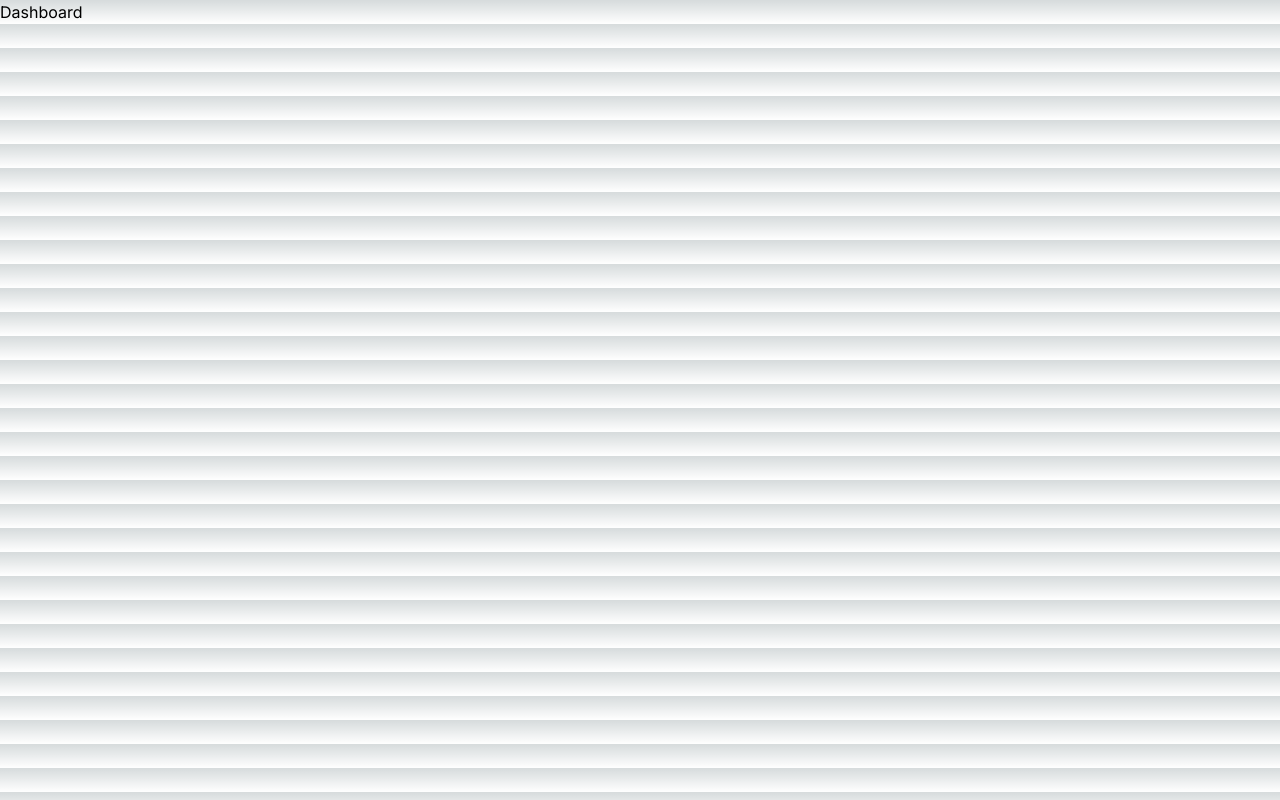
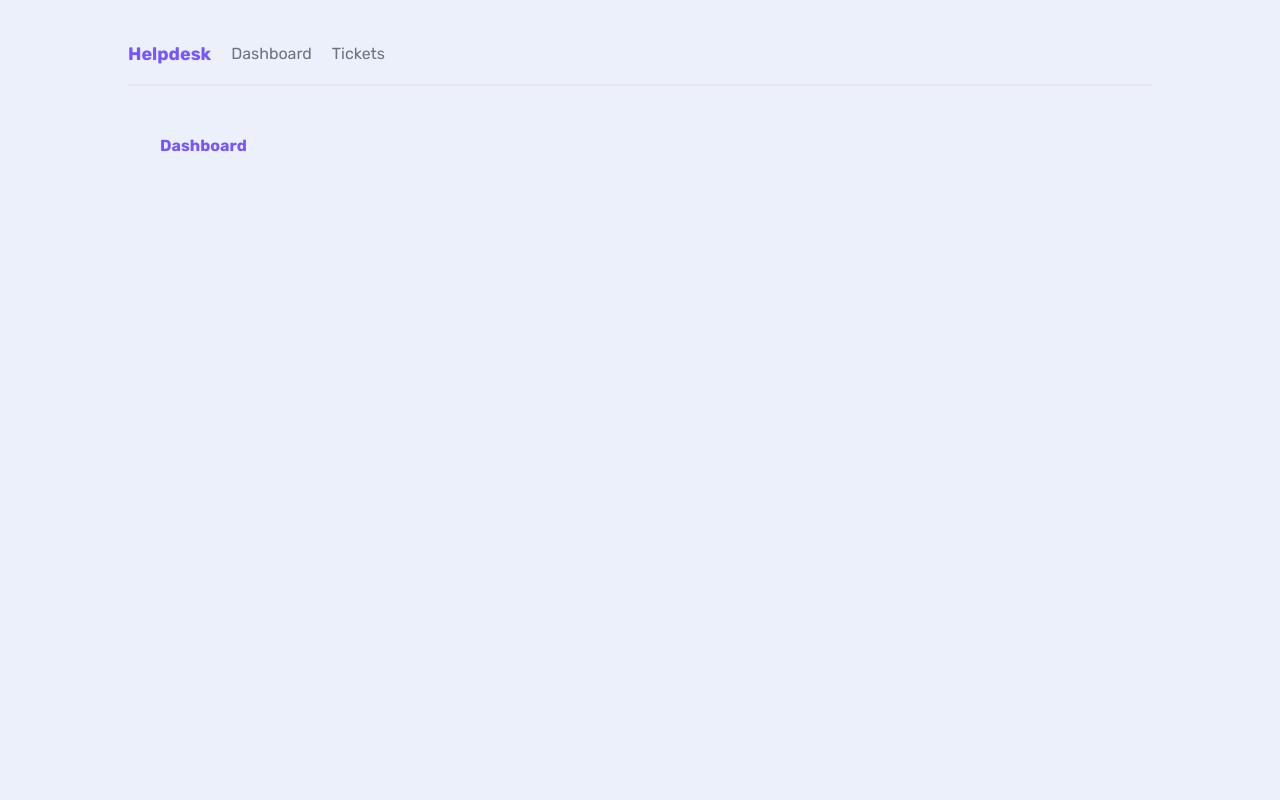
Before and after one commit to mdyeates/it-helpdesk, a Next.js app: page / in a window 1280 px wide. Built offline with nearby package versions, Linux system fonts and the light colour scheme.

Commit message:
Add nav, global css styles

```diff
--- /dev/null
+++ b/app/components/Navbar.jsx
@@ -0,0 +1,13 @@
+import Link from "next/link";
+
+const Navbar = () => {
+  return (
+    <nav>
+      <h1>Helpdesk</h1>
+      <Link href="/">Dashboard</Link>
+      <Link href="/tickets">Tickets</Link>
+    </nav>
+  );
+};
+
+export default Navbar;
--- a/app/globals.css
+++ b/app/globals.css
@@ -2,26 +2,131 @@
 @tailwind components;
 @tailwind utilities;
 
-:root {
-  --foreground-rgb: 0, 0, 0;
-  --background-start-rgb: 214, 219, 220;
-  --background-end-rgb: 255, 255, 255;
+/* base styles */
+body {
+  background: #ebf0fa;
+  @apply text-gray-500 m-8;
+}
+h1,
+h2 {
+  @apply font-bold text-primary text-lg;
+}
+main {
+  @apply max-w-5xl my-12 mx-auto px-8;
+}
+main > h2 {
+  @apply mb-4 pb-2 text-base;
+}
+p > a {
+  @apply text-primary underline;
 }
 
-@media (prefers-color-scheme: dark) {
-  :root {
-    --foreground-rgb: 255, 255, 255;
-    --background-start-rgb: 0, 0, 0;
-    --background-end-rgb: 0, 0, 0;
-  }
+/* nav styles */
+nav {
+  @apply pb-4
+    border-b-2 border-gray-200
+    flex items-center gap-5
+    my-10 mx-auto
+    max-w-5xl;
+}
+nav a,
+nav span {
+  @apply text-gray-500;
+}
+nav a:hover {
+  @apply text-black;
+}
+main nav {
+  @apply border-0;
 }
 
-body {
-  color: rgb(var(--foreground-rgb));
-  background: linear-gradient(
-      to bottom,
-      transparent,
-      rgb(var(--background-end-rgb))
-    )
-    rgb(var(--background-start-rgb));
+/* button styles */
+button {
+  @apply px-3 py-2
+    rounded-sm
+    flex justify-between items-center gap-2
+    text-sm;
 }
+button:hover {
+  @apply bg-opacity-90;
+}
+.btn-primary {
+  @apply bg-primary text-white;
+}
+.btn-secondary {
+  @apply bg-gray-200 text-gray-900;
+}
+
+/* form styles */
+form {
+  @apply py-4 px-7
+    bg-primary
+    bg-opacity-5
+    rounded-md
+    block
+    mx-auto
+    min-w-fit w-1/4;
+}
+form label {
+  @apply block;
+}
+form input,
+form textarea,
+form select {
+  @apply block
+    mt-2 my-4 px-2 py-1
+    rounded-sm w-full;
+}
+form button {
+  @apply block mx-auto;
+}
+
+/* feedback styles */
+.error {
+  @apply border-2
+    border-red-500
+    bg-red-300
+    text-red-800
+    py-1 px-2
+    rounded-sm
+    block
+    max-w-fit
+    my-4 mx-auto;
+}
+
+/* card styles */
+.card {
+  @apply bg-white
+    shadow-sm
+    rounded-md
+    py-3 px-4 my-4
+    relative
+    overflow-hidden;
+}
+.card h3 {
+  @apply font-bold text-gray-700 text-sm
+    mb-0;
+}
+.card p {
+  @apply my-4 text-sm leading-6;
+}
+
+/* pill styles */
+.pill {
+  @apply py-1 px-2 mt-3
+    inline-block
+    text-xs font-semibold;
+}
+.pill.high {
+  @apply bg-red-300 text-red-600;
+}
+.pill.medium {
+  @apply bg-blue-300 text-blue-600;
+}
+.pill.low {
+  @apply bg-emerald-300 text-emerald-600;
+}
+.card .pill {
+  @apply absolute bottom-0 right-0
+    rounded-tl-md;
+}
--- a/app/layout.js
+++ /dev/null
@@ -1,17 +0,0 @@
-import './globals.css'
-import { Inter } from 'next/font/google'
-
-const inter = Inter({ subsets: ['latin'] })
-
-export const metadata = {
-  title: 'Create Next App',
-  description: 'Generated by create next app',
-}
-
-export default function RootLayout({ children }) {
-  return (
-    <html lang="en">
-      <body className={inter.className}>{children}</body>
-    </html>
-  )
-}
--- /dev/null
+++ b/app/layout.jsx
@@ -0,0 +1,22 @@
+import "./globals.css";
+import { Rubik } from "next/font/google";
+// Components
+import Navbar from "./components/Navbar";
+
+const rubik = Rubik({ subsets: ["latin"] });
+
+export const metadata = {
+  title: "Create Next App",
+  description: "Generated by create next app",
+};
+
+export default function RootLayout({ children }) {
+  return (
+    <html lang="en">
+      <body className={rubik.className}>
+        <Navbar />
+        {children}
+      </body>
+    </html>
+  );
+}
--- a/app/page.js
+++ b/app/page.jsx
@@ -1,5 +1,3 @@
-import Image from "next/image";
-
 export default function Home() {
   return (
     <main className="">
--- /dev/null
+++ b/app/tickets/page.jsx
@@ -0,0 +1,9 @@
+const Tickets = () => {
+  return (
+    <main>
+      <h2>Tickets</h2>
+    </main>
+  );
+};
+
+export default Tickets;
--- a/tailwind.config.js
+++ b/tailwind.config.js
@@ -1,18 +1,16 @@
 /** @type {import('tailwindcss').Config} */
 module.exports = {
   content: [
-    './pages/**/*.{js,ts,jsx,tsx,mdx}',
-    './components/**/*.{js,ts,jsx,tsx,mdx}',
-    './app/**/*.{js,ts,jsx,tsx,mdx}',
+    "./pages/**/*.{js,ts,jsx,tsx,mdx}",
+    "./components/**/*.{js,ts,jsx,tsx,mdx}",
+    "./app/**/*.{js,ts,jsx,tsx,mdx}",
   ],
   theme: {
     extend: {
-      backgroundImage: {
-        'gradient-radial': 'radial-gradient(var(--tw-gradient-stops))',
-        'gradient-conic':
-          'conic-gradient(from 180deg at 50% 50%, var(--tw-gradient-stops))',
+      colors: {
+        primary: "#7856ff",
       },
     },
   },
   plugins: [],
-}
+};
```
